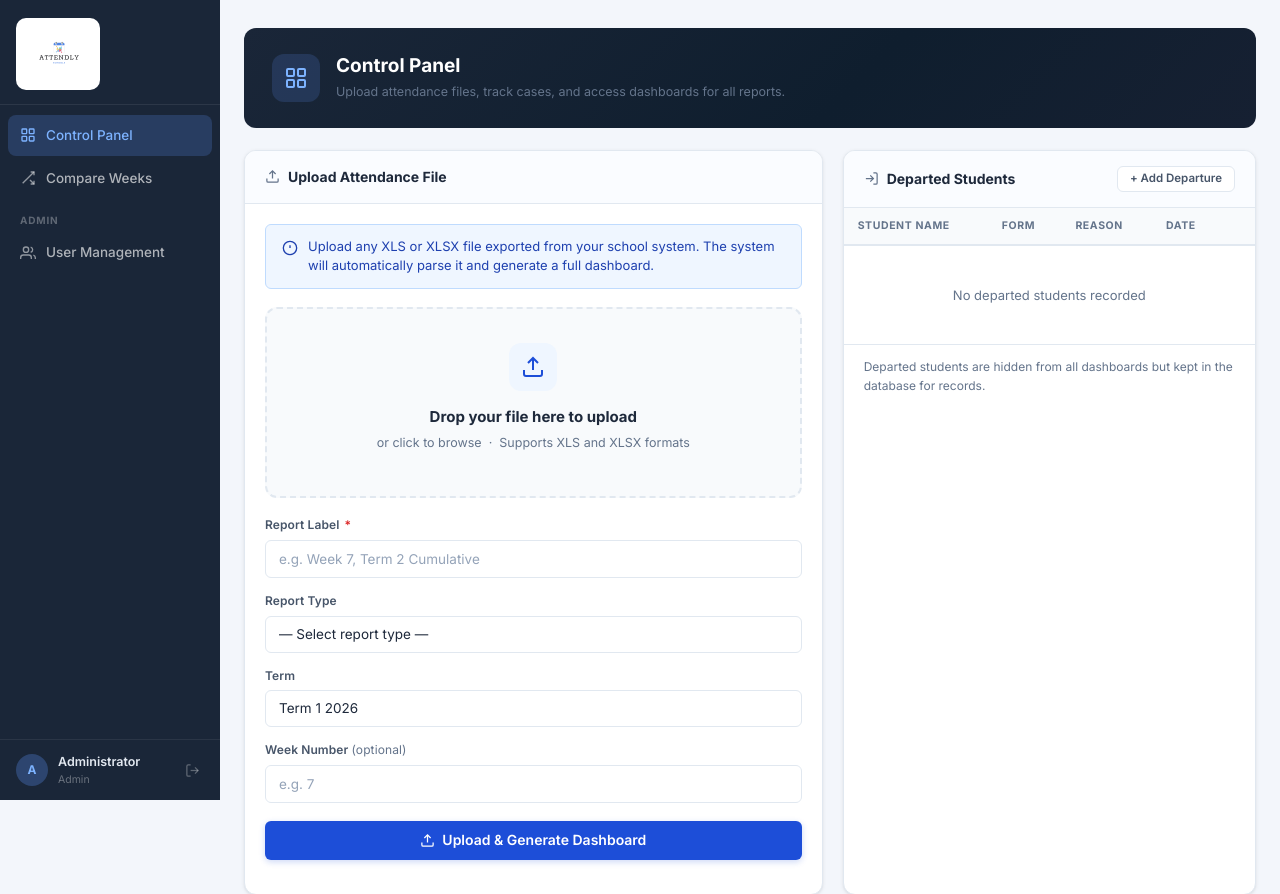
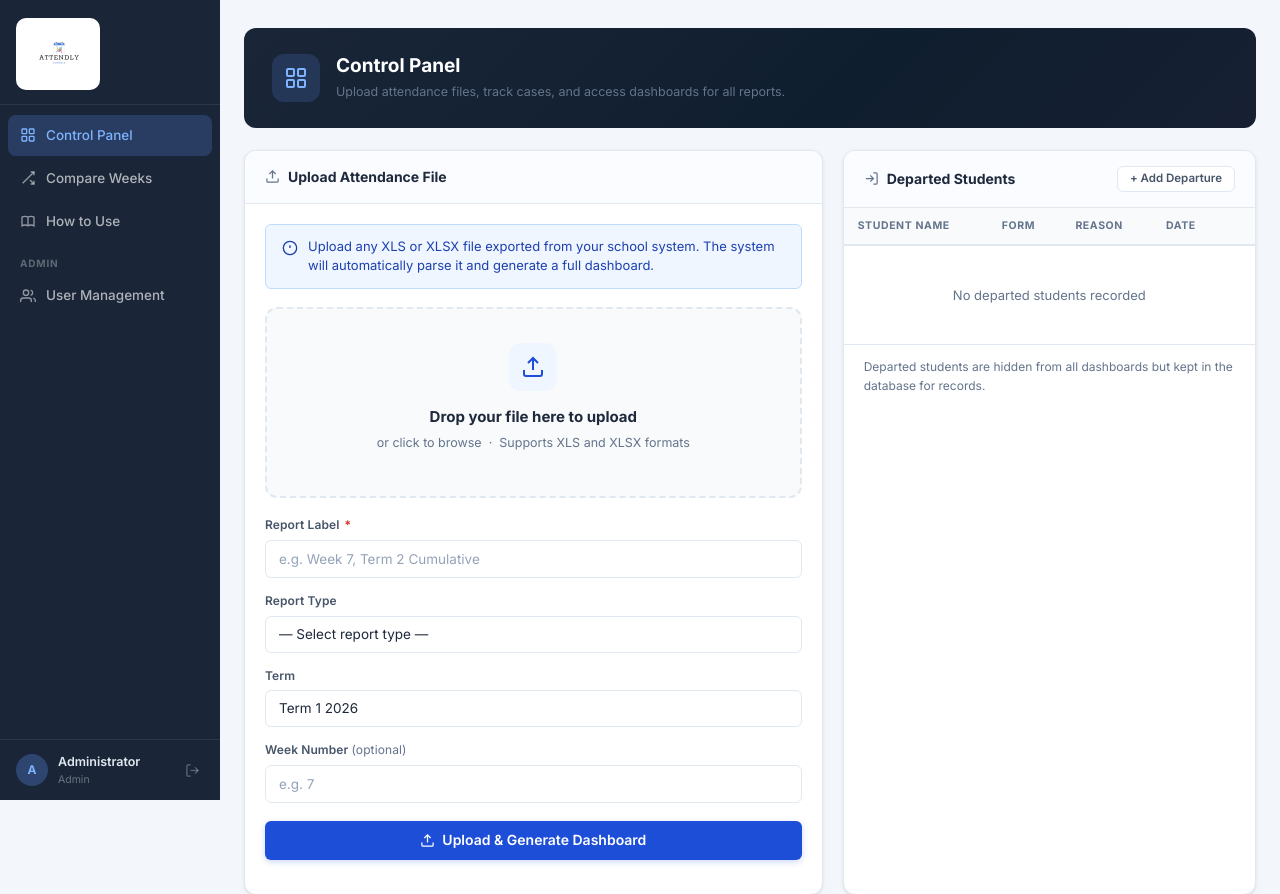
Before and after one commit to Amritak47/School-Attendance-Dashboard, a Flask app: page / in a window 1280 px wide. Shown: the top 894 px of the page. Run offline with Flask 3, Linux system fonts and the light colour scheme; a user stored in the database is signed in; data that the repository does not hold is empty.

Commit message:
Add How to Use guide link to index.html sidebar
Teachers land on the home page first so the guide link
needs to be there too, not just in dashboard.html.

https://claude.ai/code/session_017J1nnBPZsvjt6os6FKhmQC

```diff
--- a/moil_backend/templates/index.html
+++ b/moil_backend/templates/index.html
@@ -403,6 +403,10 @@ body { margin: 0; }
         Compare Weeks
       </a>
       {% endif %}
+      <a href="/guide" class="sidebar-link">
+        <svg viewBox="0 0 24 24" fill="none" stroke="currentColor" stroke-width="2"><path d="M12 6.253v13m0-13C10.832 5.477 9.246 5 7.5 5S4.168 5.477 3 6.253v13C4.168 18.477 5.754 18 7.5 18s3.332.477 4.5 1.253m0-13C13.168 5.477 14.754 5 16.5 5c1.747 0 3.332.477 4.5 1.253v13C19.832 18.477 18.247 18 16.5 18c-1.746 0-3.332.477-4.5 1.253"/></svg>
+        How to Use
+      </a>
       {% if current_user.is_admin %}
       <div class="sidebar-section">Admin</div>
       <a href="/admin/users" class="sidebar-link">
```
